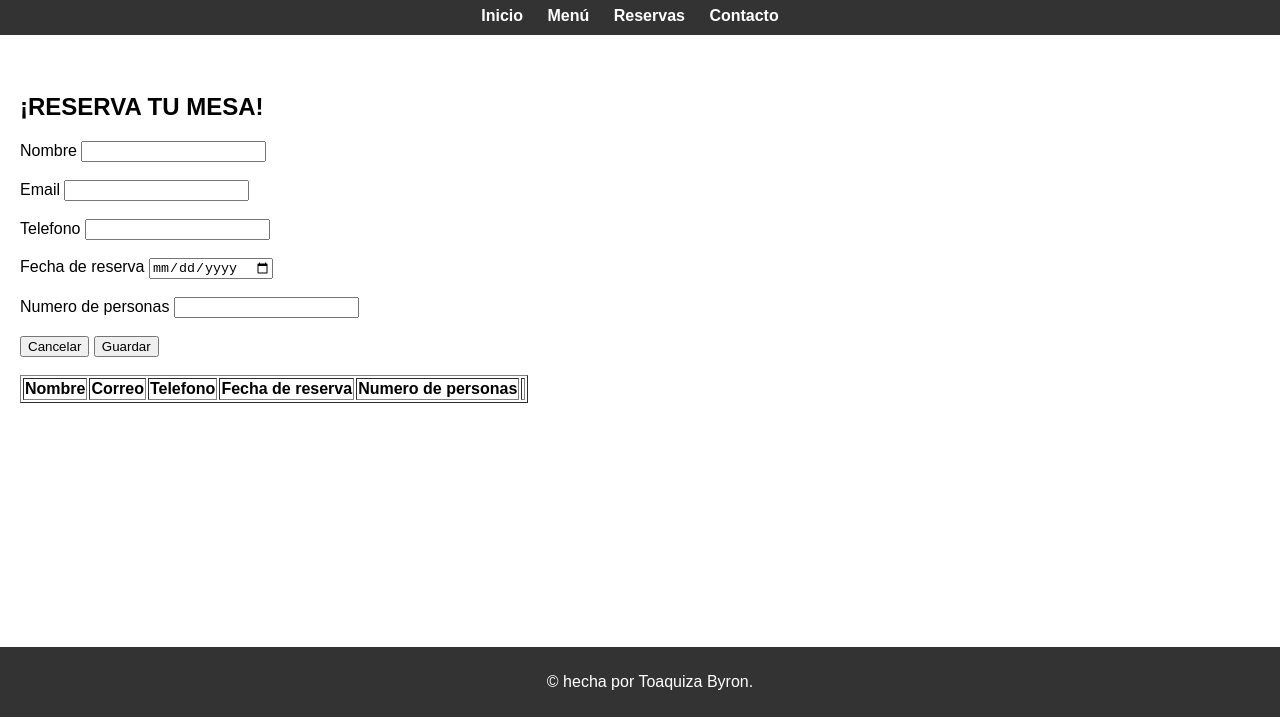
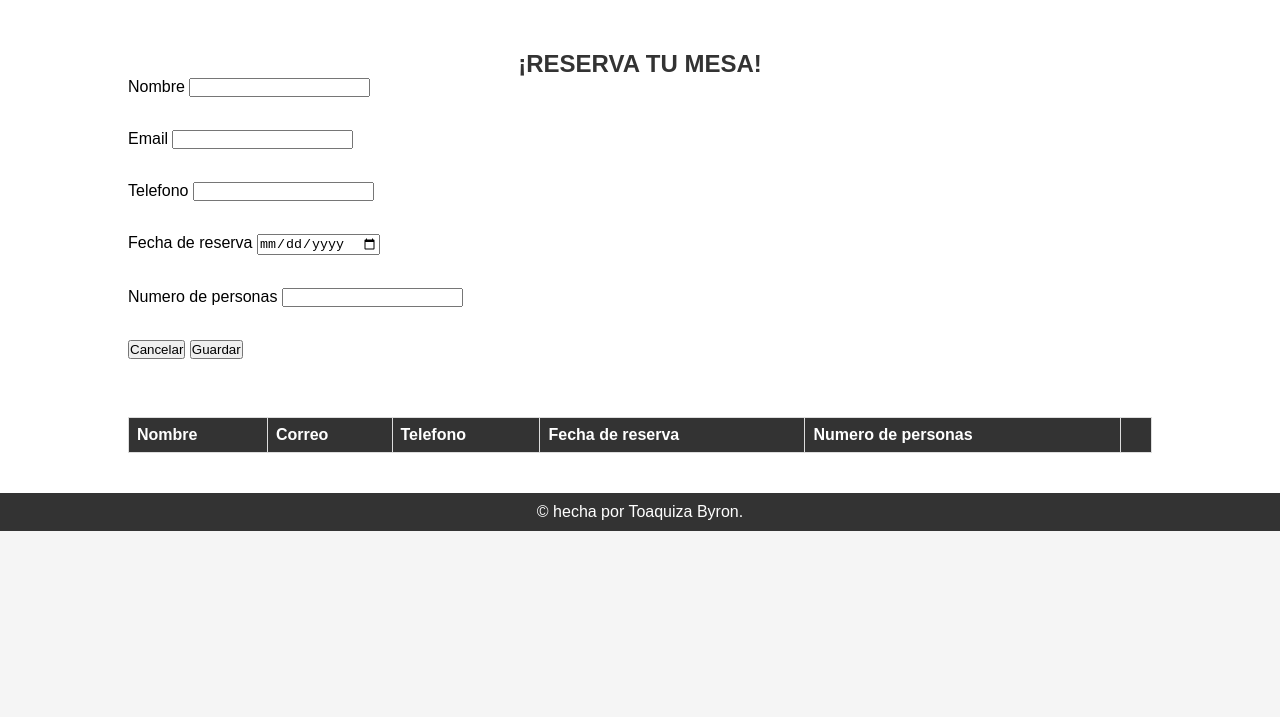
Before and after one commit to byrontoaquiza22/byrontoaquiza22.github.io, a plain HTML site: page index.html in a window 1280 px wide. Shown: the part 83-800 px from the top of the page. Drawn offline with nearby package versions, Linux system fonts and the light colour scheme; some packages are replaced by stand-ins of ours; no server answers; a script that the page names is missing.

Commit message:
actualizar

```diff
--- a/estilos.css
+++ b/estilos.css
@@ -1,15 +1,29 @@
+/* Reset de estilos para normalizar el diseño en todos los navegadores */
+* {
+    margin: 0;
+    padding: 0;
+    box-sizing: border-box;
+}
+
+/* Estilos generales para el cuerpo de la página */
 body {
     font-family: 'Arial', sans-serif;
     margin: 0;
     padding: 0;
     box-sizing: border-box;
+    background-color: #f5f5f5;
 }
 
+/* Estilos para el encabezado */
 header {
     background-color: #333;
     color: #fff;
-    padding: 10px;
+    padding: 10px 0;
     text-align: center;
+}
+
+header h1 {
+    margin: 0;
 }
 
 nav ul {
@@ -19,26 +33,62 @@ nav ul {
 }
 
 nav ul li {
-    display: inline;
+    display: inline-block;
     margin-right: 20px;
 }
 
-nav a {
+nav ul li a {
     text-decoration: none;
     color: #fff;
     font-weight: bold;
+    font-size: 16px;
 }
 
-section {
-    padding: 20px;
+/* Estilos para la sección de reservas */
+#reservas {
+    padding: 40px 0;
+    background-color: #fff;
 }
 
+.container1 {
+    width: 80%;
+    margin: 0 auto;
+}
+
+form {
+    margin-bottom: 20px;
+}
+
+form h1 {
+    text-align: center;
+    color: #333;
+}
+
+.form-group {
+    margin-bottom: 15px;
+}
+
+table {
+    width: 100%;
+    border-collapse: collapse;
+    margin-top: 20px;
+}
+
+th, td {
+    border: 1px solid #ddd;
+    padding: 8px;
+    text-align: left;
+}
+
+th {
+    background-color: #333;
+    color: #fff;
+}
+
+/* Estilos para el pie de página */
 footer {
     background-color: #333;
     color: #fff;
+    padding: 10px 0;
     text-align: center;
-    padding: 10px;
-    position: fixed;
-    bottom: 0;
-    width: 100%;
 }
```
